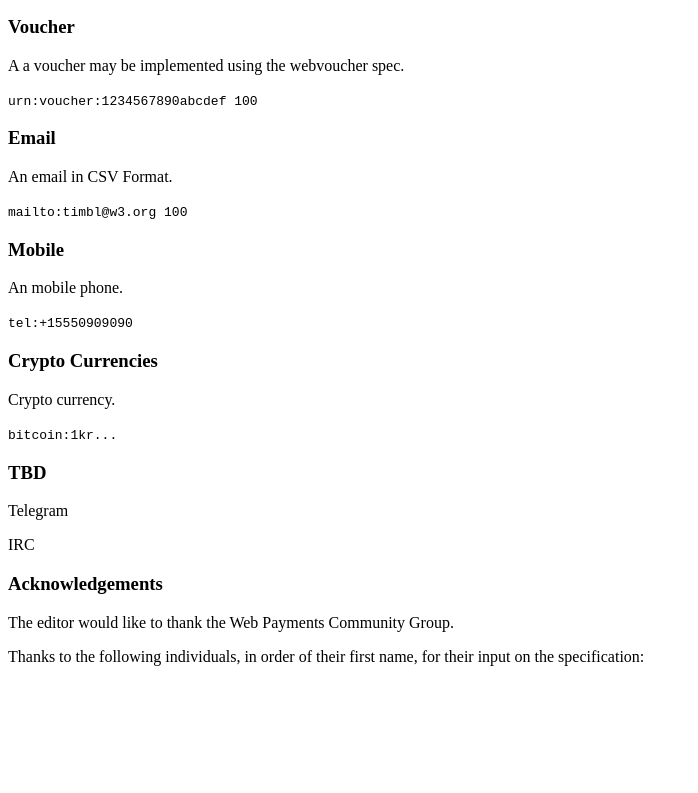
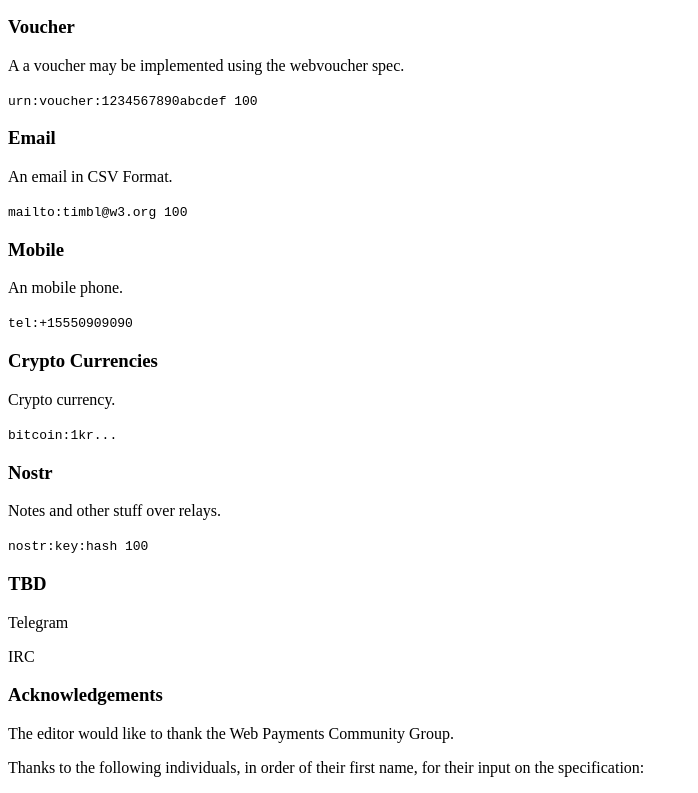
Before and after one commit to solidpayorg/webledgers, a website: page index.html in a window 1280 px wide. Shown: the part 3082-3875 px from the top of the page, without its empty margins (0-698 px from the left). Before the commit the page ends 3764 px from the top, so only its background shows below. Drawn offline with Linux system fonts and the light colour scheme.

Commit message:
add nostr closes #1

```diff
--- a/index.html
+++ b/index.html
@@ -450,6 +450,18 @@
         bitcoin:1kr...
     </code>
 
+    <h3>Nostr</h3>
+
+    <p>
+      Notes and other stuff over relays.
+    </p>
+
+    <code>
+      nostr:key:hash 100
+    </code>
+
+
+
     <h3>TBD</h3>
 
     <p>
```
